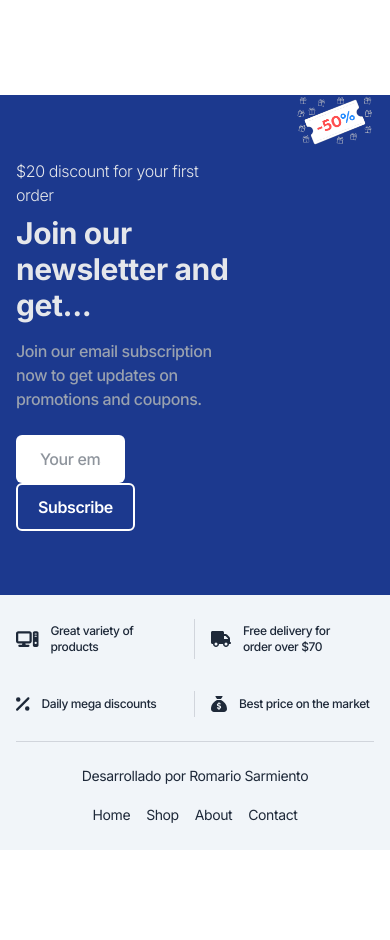
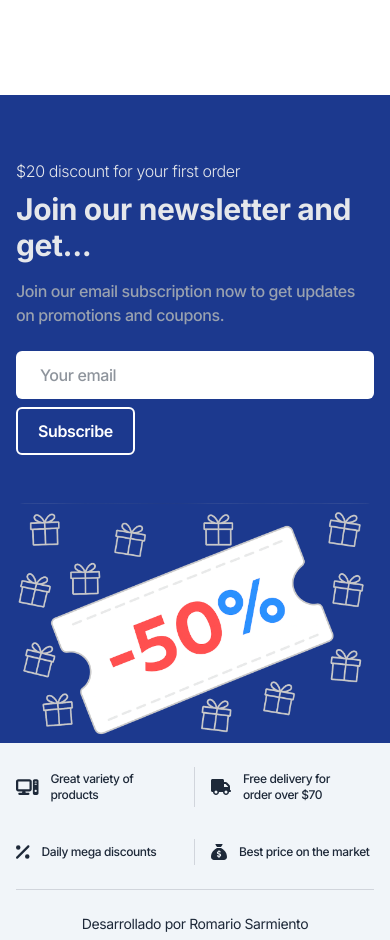
Before and after one commit to romariosc15/tech-store, a Vue app: page / in a window 390 px wide. Shown: the part 1225-2165 px from the top of the page. Before the commit the page ends 2075 px from the top, so only its background shows below. Built offline with nearby package versions, Linux system fonts and the light colour scheme.

Commit message:
feat: improve responsive design for cartView

```diff
--- a/src/components/NewsletterBanner.vue
+++ b/src/components/NewsletterBanner.vue
@@ -2,17 +2,17 @@
 
 </script>
 <template>
-    <div class="bg-blue-900 px-4 md:px-12 xl:px-28 2xl:px-48 grid grid-cols-3 gap-16">
-        <div class="text-gray-200 py-16 col-span-2">
+    <div class="bg-blue-900 px-4 md:px-12 xl:px-28 2xl:px-48 grid grid-cols-1 lg:grid-cols-2 2xl:grid-cols-3 gap-4 md:gap-16 items-center">
+        <div class="text-gray-200 pt-16 pb-8 lg:py-12 2xl:py-16 col-span-1 2xl:col-span-2">
             <h6 class="text-base font-light mb-2">$20 discount for your first order</h6>
             <h3 class="text-3xl font-bold mb-4">Join our newsletter and get...</h3>
             <p class="text-base font-medium text-gray-400">Join our email subscription now to get updates on promotions and coupons.</p>
             <div class="mt-6 space-x-3">
-                <input class="bg-white text-gray-800 px-6 py-3 rounded-md w-1/2 font-medium" placeholder="Your email" type="text">
-                <button class="transition-colors py-2.5 px-5 rounded-md font-semibold border-white text-white hover:bg-white hover:text-blue-900 border-2 cursor-pointer">Subscribe</button>
+                <input class="bg-white text-gray-800 px-6 py-3 rounded-md w-full md:w-1/2 font-medium" placeholder="Your email" type="text">
+                <button class="transition-colors py-2.5 px-5 mt-2 md:mt-0 rounded-md font-semibold border-white text-white hover:bg-white hover:text-blue-900 border-2 cursor-pointer">Subscribe</button>
             </div>
         </div>
-        <img class="w-full object-cover rounded-lg" src="/src/assets/images/banner/discount-coupon-2.png" alt="Discount!">
+        <img class="w-full object-cover rounded-lg md:hidden lg:inline-block" src="/src/assets/images/banner/discount-coupon-2.png" alt="Discount!">
     </div>
 </template>
 
--- a/src/views/CartView.vue
+++ b/src/views/CartView.vue
@@ -30,15 +30,15 @@ const { removeProductFromCart } = cartStore;
         Return to shop
       </RouterLink>
     </div>
-    <div class="mt-16 mb-32 grid grid-cols-4 gap-8" v-else>
-      <table class="cart-table col-span-3 text-sm h-fit">
+    <div class="mt-8 md:mt-16 mb-16 md:mb-32 grid grid-cols-1 lg:grid-cols-3 2xl:grid-cols-4 gap-8" v-else>
+      <table class="cart-table col-span-1 lg:col-span-2 2xl:col-span-3 text-sm h-fit">
         <thead>
           <tr class="border-b border-gray-200 text-gray-700 text-left">
             <th></th>
             <th>Product</th>
             <th>Price</th>
             <th>Quantity</th>
-            <th>Subtotal</th>
+            <th class="hidden md:table-cell">Subtotal</th>
             <th></th>
           </tr>
         </thead>
@@ -49,8 +49,8 @@ const { removeProductFromCart } = cartStore;
             </td>
             <td>{{ product.name }}</td>
             <td>{{ product.price }}</td>
-            <td>{{ product.quantity }}</td>
-            <td>{{ product.price * product.quantity }}</td>
+            <td class="text-center">{{ product.quantity }}</td>
+            <td class="hidden md:table-cell">{{ product.price * product.quantity }}</td>
             <td>
               <button class="cursor-pointer" @click="removeProductFromCart(product.id)">
                 <FontAwesomeIcon size="1x" :icon="faXmark" />
```
